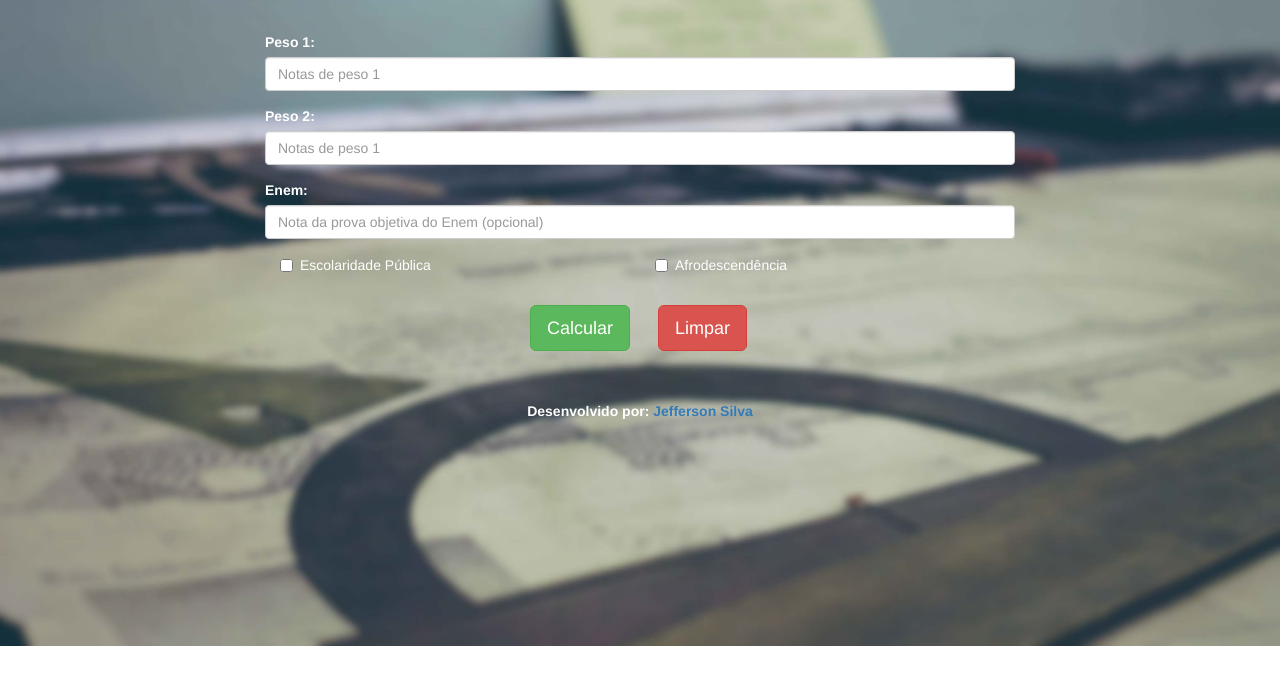
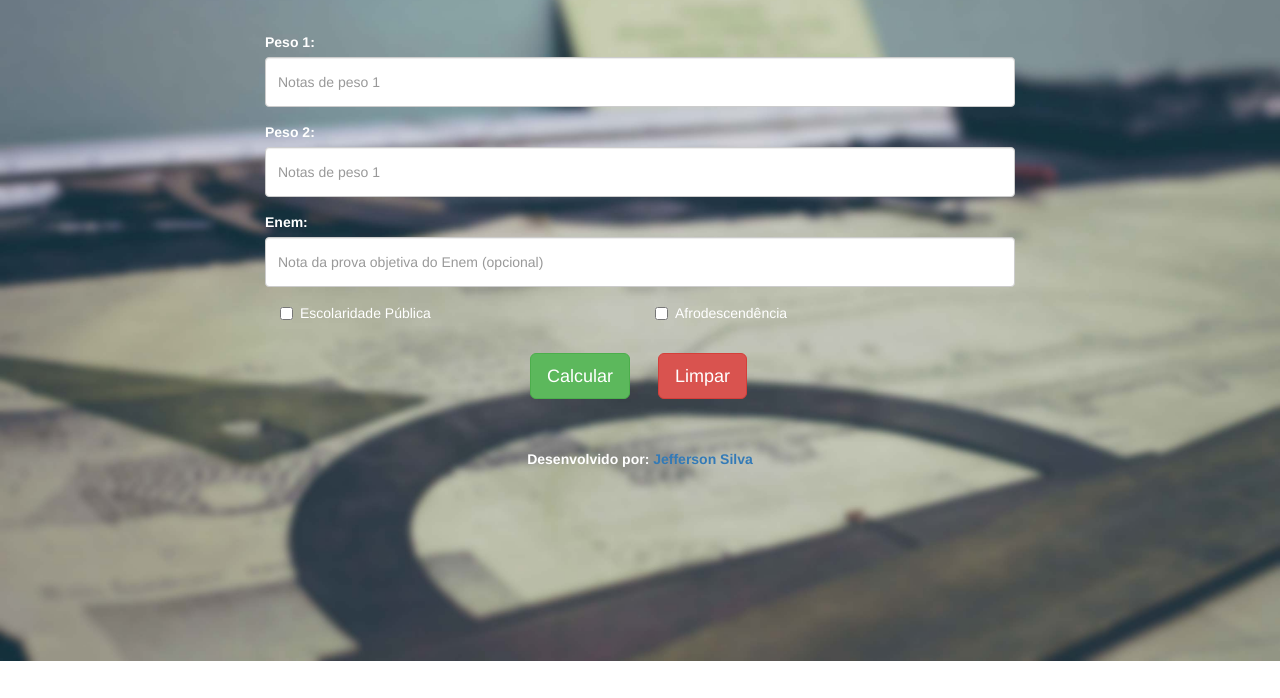
Before and after one commit to jefferson-silva/fatec-calculadora, a plain HTML site: page index.html in a window 1280 px wide. Shown: the part 102-800 px from the top of the page. Drawn offline with nearby package versions, Linux system fonts and the light colour scheme.

Commit message:
change number inputs height

```diff
--- a/css/styles.css
+++ b/css/styles.css
@@ -16,3 +16,7 @@ body {
 label {
 	color: #fff;
 }
+
+input[type=number] {
+	height: 50px;
+}
```
